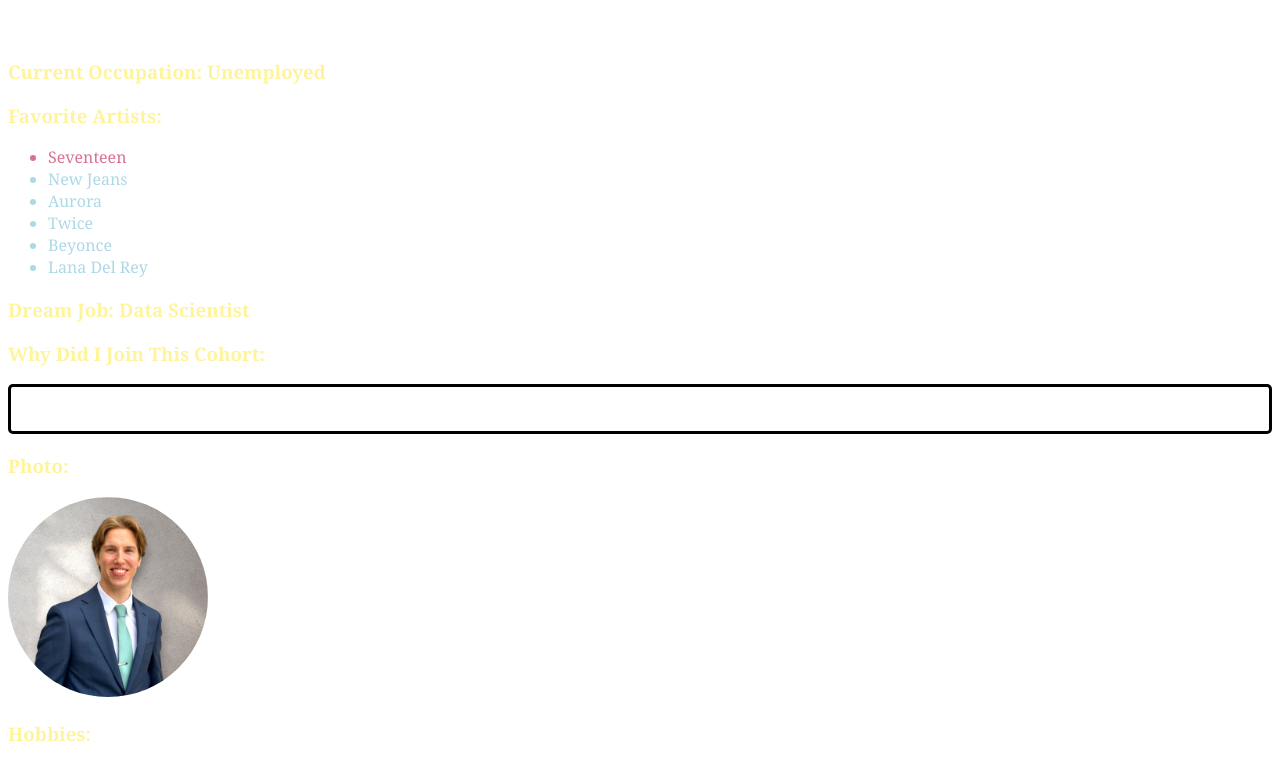
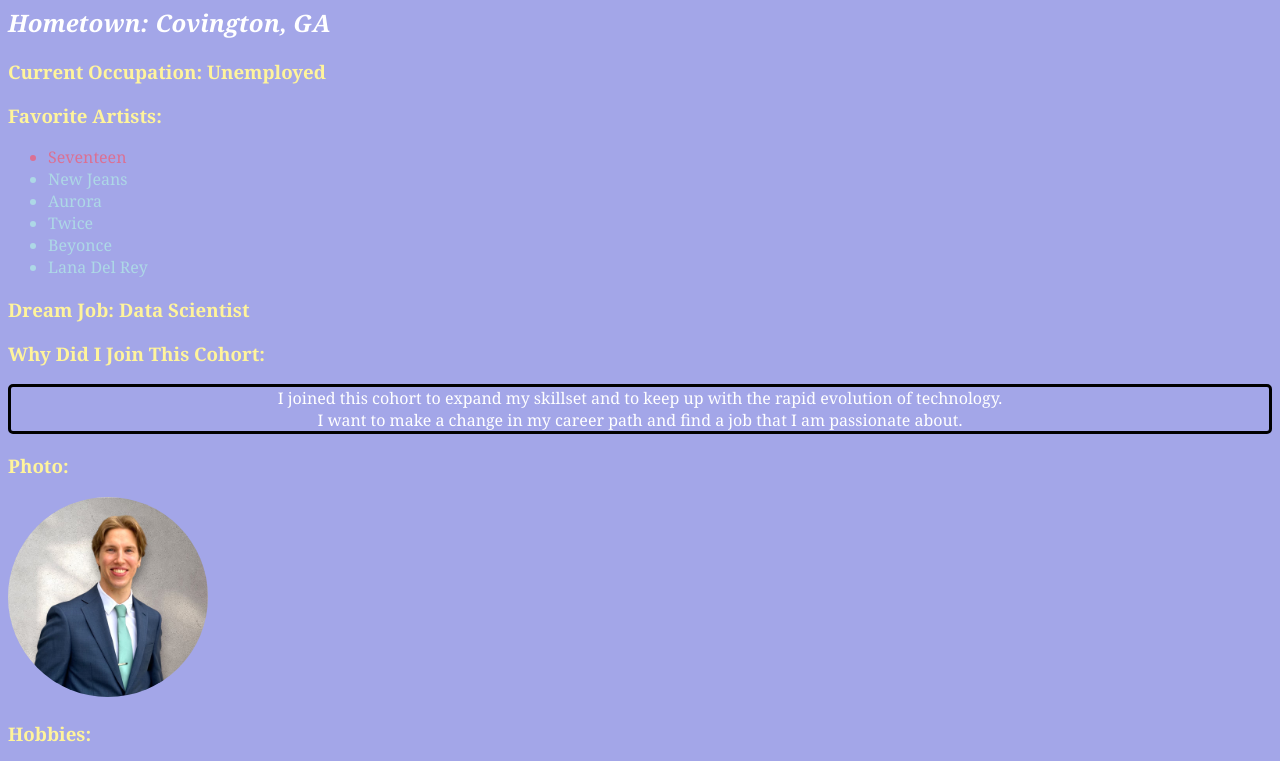
Before and after one commit to itsGoodJuJu/itsGoodJuJu.github.io, a plain HTML site: page html/index.html in a window 1280 px wide. Shown: the part 80-841 px from the top of the page. Drawn offline with Linux system fonts and the light colour scheme.

Commit message:
color update

```diff
--- a/css/style.css
+++ b/css/style.css
@@ -1,5 +1,5 @@
 body {
-    background-color: a3a6e8;
+    background-color: #a3a6e8;
     font-family: Georgia, 'Times New Roman', Times, serif;
     color: white;
 }
```
